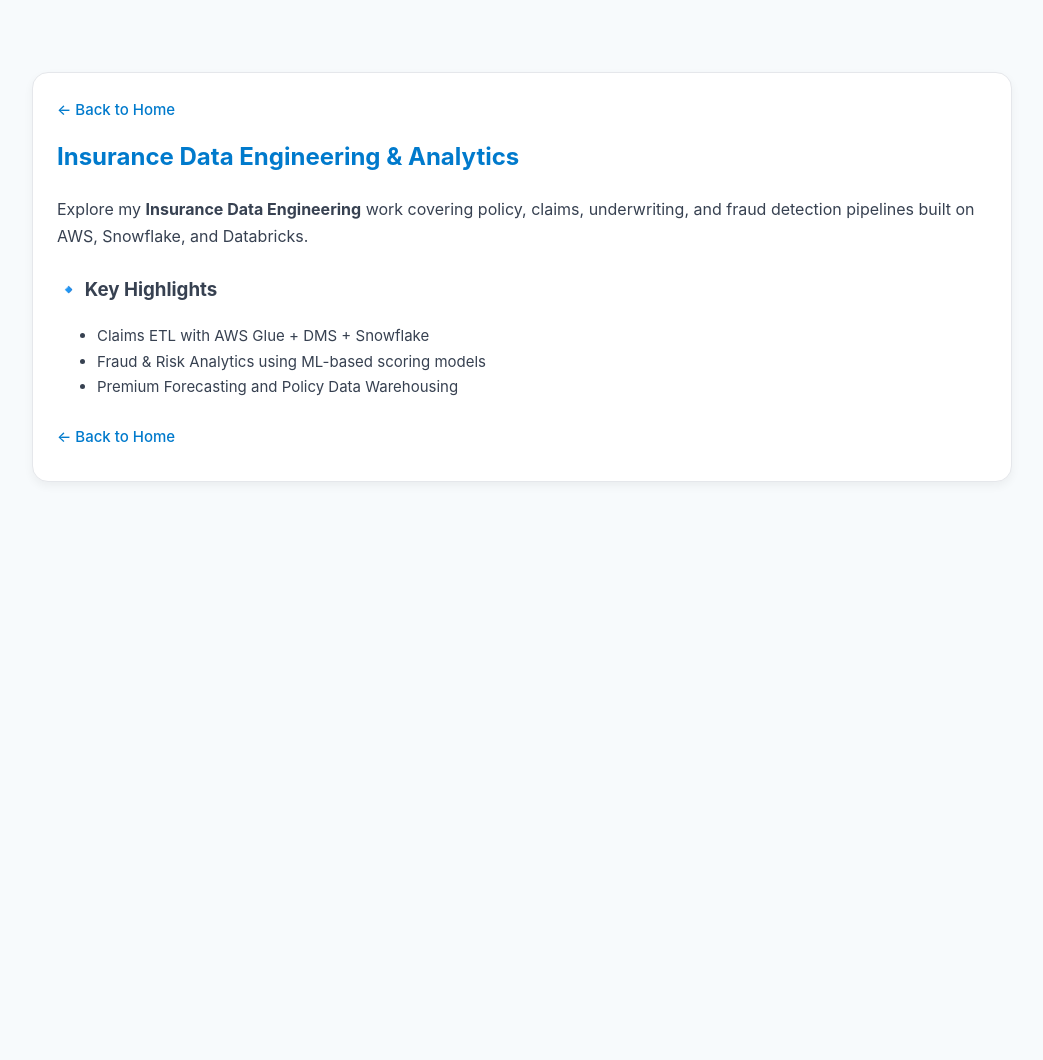
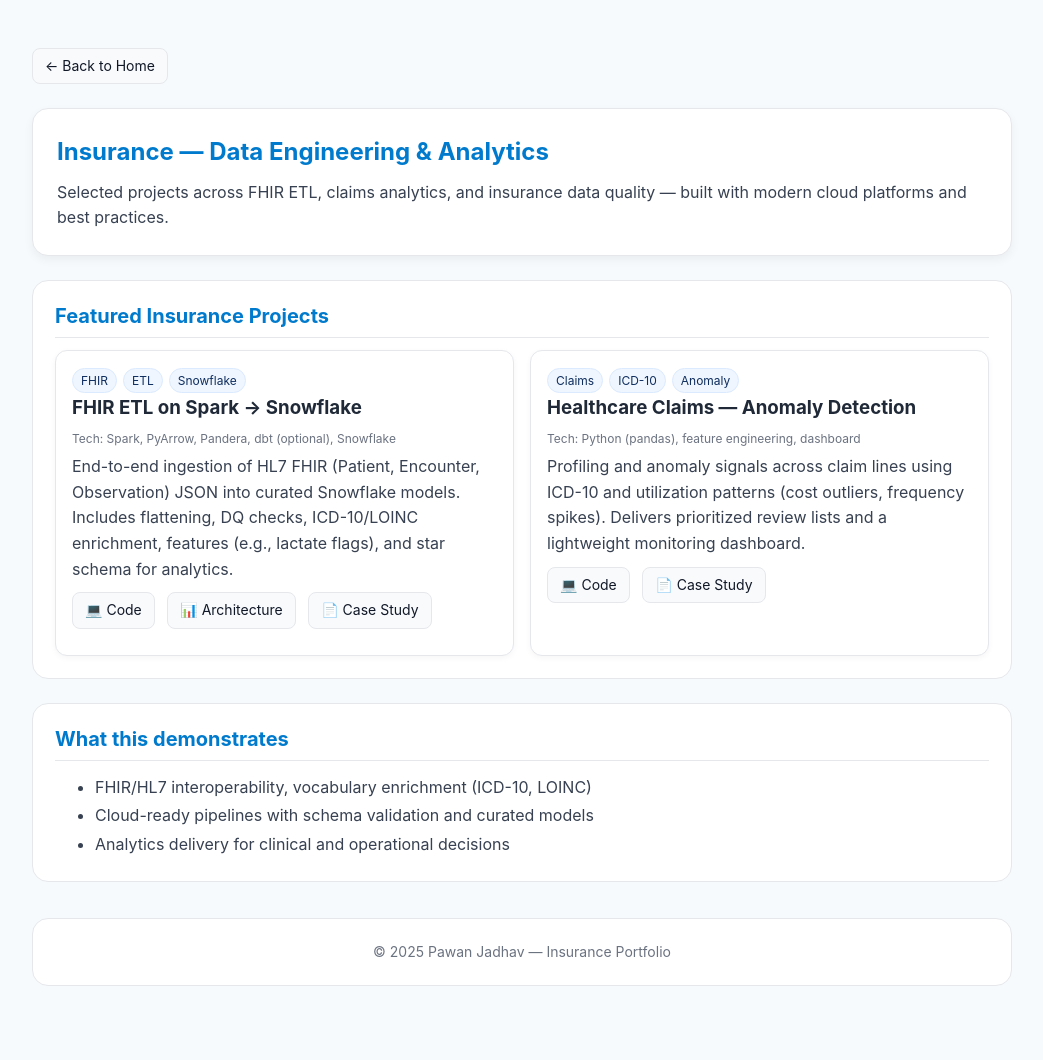
Before and after one commit to PawanJadhav7/PawanJadhav.github.io, a Jekyll site: the page built from insurance.html, in a window 1280 px wide. Shown: the whole page, without its empty margins (118-1161 px from the left). Built offline with Jekyll 4.4.1, drawn with Linux system fonts in a browser that asks for light colours; before the commit the page ends 900 px from its top, so only the background shows below that.

Commit message:
Revise insurance.html for improved content structure
Updated the title and description for clarity, added new sections for featured projects and what the portfolio demonstrates.

```diff
--- a/insurance.html
+++ b/insurance.html
@@ -1,31 +1,82 @@
 ---
-title: "Insurance Data Engineering — Pawan Jadhav"
+title: "Insurance — Data Engineering & Analytics"
 layout: default
+permalink: /insurance.html
+description: "Portfolio projects in insurance data engineering, FHIR, and analytics."
 ---
-
-<section style="max-width:1100px;margin:40px auto;padding:24px;background:#ffffff;border:1px solid #e5e7eb;border-radius:16px;box-shadow:0 4px 10px rgba(0,0,0,0.05);">
-
-  <!-- Back to Home -->
-  <a href="/" style="display:inline-flex;align-items:center;gap:6px;font-size:15px;color:#007ACC;text-decoration:none;font-weight:500;margin-bottom:16px;">
+<p style="margin:16px 0;">
+  <a href="/" class="btn" style="display:inline-flex;align-items:center;gap:6px;
+      padding:6px 12px;border-radius:8px;border:1px solid #e5e7eb;
+      background:#f8fafc;color:#111827;text-decoration:none;font-size:14px;">
     ← Back to Home
   </a>
-
-  <h1 style="color:#007ACC;margin-top:0;">Insurance Data Engineering & Analytics</h1>
-
-  <p style="font-size:16px;line-height:1.7;color:#374151;">
-    Explore my <strong>Insurance Data Engineering</strong> work covering policy, claims, underwriting, and fraud detection pipelines built on AWS, Snowflake, and Databricks.
-  </p>
-
-  <h3 style="margin-top:24px;color:#374151;">🔹 Key Highlights</h3>
-  <ul style="color:#374151;line-height:1.7;font-size:15px;">
-    <li>Claims ETL with AWS Glue + DMS + Snowflake</li>
-    <li>Fraud & Risk Analytics using ML-based scoring models</li>
-    <li>Premium Forecasting and Policy Data Warehousing</li>
-  </ul>
-
-  <p style="margin-top:24px;">
-    <a href="/" style="display:inline-flex;align-items:center;gap:6px;font-size:15px;color:#007ACC;text-decoration:none;font-weight:500;">
-      ← Back to Home
-    </a>
+</p>
+<section style="background:#fff;border:1px solid #e5e7eb;border-radius:16px;padding:24px;margin:24px 0;box-shadow:0 4px 10px rgba(0,0,0,.05);">
+  <h1 style="color:#007ACC;margin:0 0 8px;">Insurance — Data Engineering & Analytics</h1>
+  <p style="color:#374151;margin:0;">
+    Selected projects across FHIR ETL, claims analytics, and insurance data quality — built with modern cloud platforms and best practices.
   </p>
 </section>
+
+<style>
+  .grid{display:grid;grid-template-columns:repeat(2,minmax(260px,1fr));gap:16px}
+  @media(max-width:800px){.grid{grid-template-columns:1fr}}
+  .card{border:1px solid #e5e7eb;border-radius:12px;background:#fff;padding:16px;box-shadow:0 2px 6px rgba(0,0,0,.04)}
+  .card h3{margin:0 0 6px;color:#1f2937}
+  .card p{margin:0 0 10px;color:#374151;line-height:1.6}
+  .meta{font-size:12px;color:#6b7280;margin-bottom:6px}
+  .btn{display:inline-flex;align-items:center;justify-content:center;padding:6px 12px;border-radius:8px;border:1px solid #e5e7eb;background:#f8fafc;color:#111827;text-decoration:none;font-size:14px;margin-right:8px}
+  .btn:hover{background:#fff;box-shadow:0 4px 14px rgba(0,0,0,.08)}
+  .pill{display:inline-block;background:#eff6ff;color:#0f2e5e;border:1px solid #dbeafe;padding:2px 8px;border-radius:999px;font-size:12px;margin-right:6px}
+</style>
+
+<section style="margin:24px 0;">
+  <h2 style="color:#007ACC;margin:0 0 12px;">Featured Insurance Projects</h2>
+  <div class="grid">
+
+    <!-- Project 1: FHIR ETL -->
+    <article class="card">
+      <span class="pill">FHIR</span><span class="pill">ETL</span><span class="pill">Snowflake</span>
+      <h3>FHIR ETL on Spark → Snowflake</h3>
+      <div class="meta">Tech: Spark, PyArrow, Pandera, dbt (optional), Snowflake</div>
+      <p>
+        End-to-end ingestion of HL7 FHIR (Patient, Encounter, Observation) JSON into curated Snowflake models.
+        Includes flattening, DQ checks, ICD-10/LOINC enrichment, features (e.g., lactate flags), and star schema for analytics.
+      </p>
+      <p>
+        <a class="btn" href="https://github.com/PawanJadhav7/fhir-enrichment-pipeline" target="_blank" rel="noopener">💻 Code</a>
+        <a class="btn" href="assets/images/fhir_enrichment_arch.png" target="_blank" rel="noopener">📊 Architecture</a>
+        <a class="btn" href="/projects/healthcare-fhir-etl/" target="_blank" rel="noopener">📄 Case Study</a>
+      </p>
+    </article>
+
+    <!-- Project 2: Claims Anomaly Detection -->
+    <article class="card">
+      <span class="pill">Claims</span><span class="pill">ICD-10</span><span class="pill">Anomaly</span>
+      <h3>Healthcare Claims — Anomaly Detection</h3>
+      <div class="meta">Tech: Python (pandas), feature engineering, dashboard</div>
+      <p>
+        Profiling and anomaly signals across claim lines using ICD-10 and utilization patterns (cost outliers, frequency spikes).
+        Delivers prioritized review lists and a lightweight monitoring dashboard.
+      </p>
+      <p>
+        <a class="btn" href="https://github.com/PawanJadhav/Healthcare-Claims" target="_blank" rel="noopener">💻 Code</a>
+        <a class="btn" href="/projects/healthcare-claims/" target="_blank" rel="noopener">📄 Case Study</a>
+      </p>
+    </article>
+
+  </div>
+</section>
+
+<section style="margin:24px 0;">
+  <h2 style="color:#007ACC;margin:0 0 12px;">What this demonstrates</h2>
+  <ul style="margin:0;color:#374151;line-height:1.8;">
+    <li>FHIR/HL7 interoperability, vocabulary enrichment (ICD-10, LOINC)</li>
+    <li>Cloud-ready pipelines with schema validation and curated models</li>
+    <li>Analytics delivery for clinical and operational decisions</li>
+  </ul>
+</section>
+
+<section style="text-align:center;margin:36px 0 10px;color:#6b7280;font-size:14px;">
+  © 2025 Pawan Jadhav — Insurance Portfolio
+</section>
```
